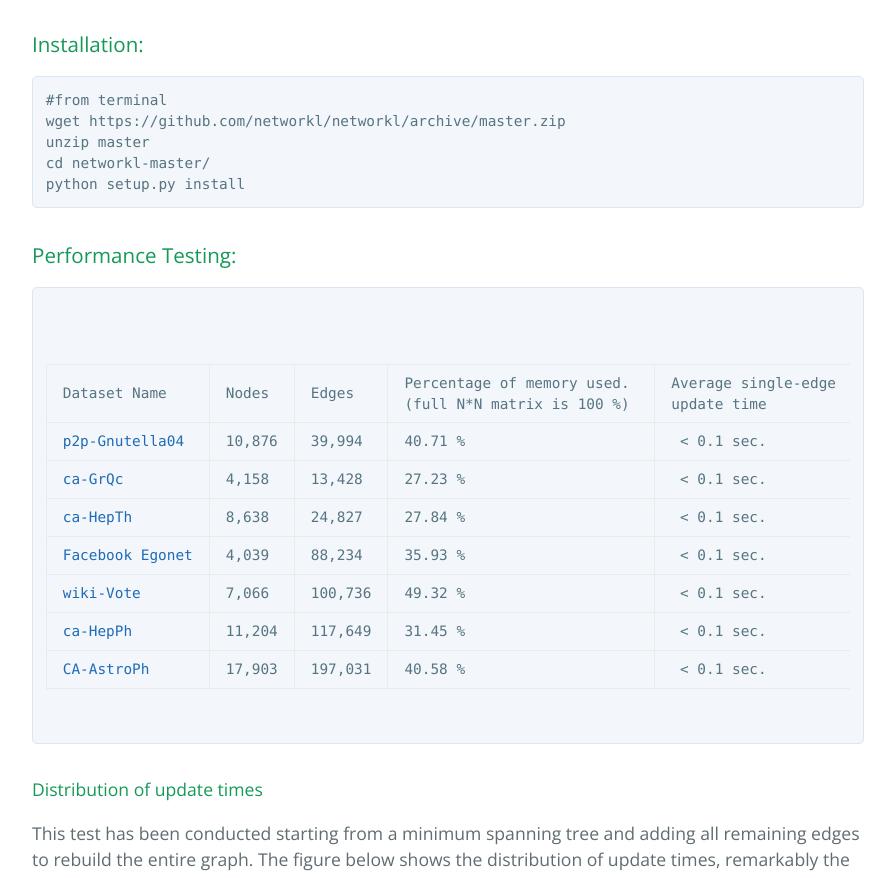
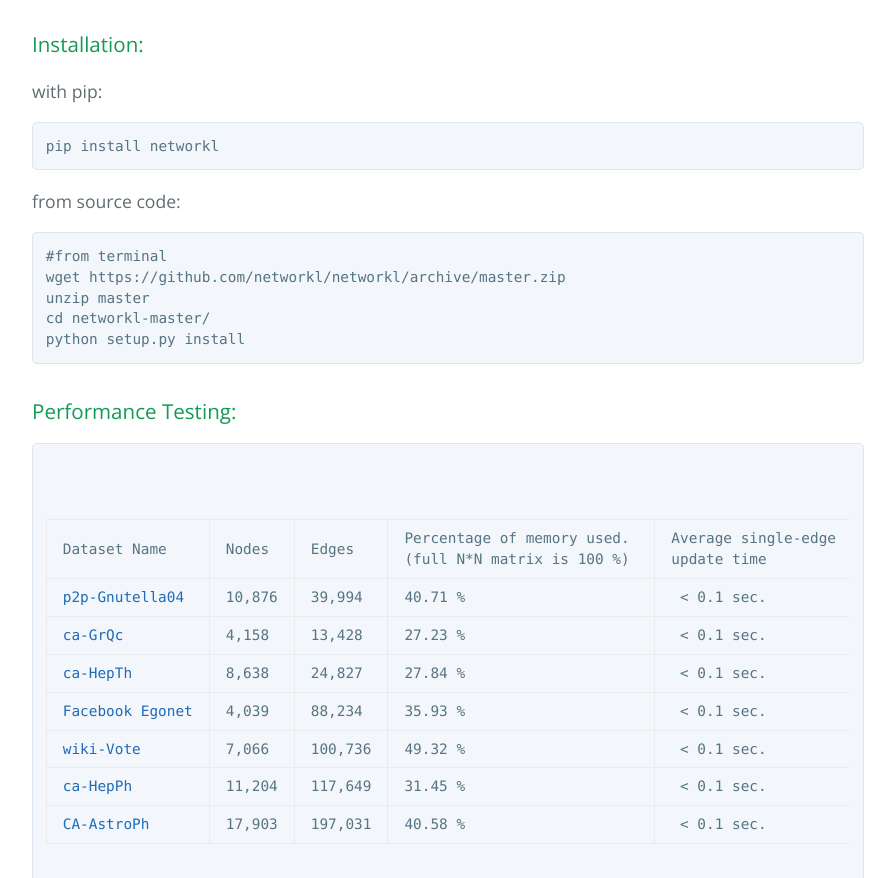
Before and after one commit to networkl/networkl.github.io, a plain HTML site: page index.html in a window 1280 px wide. Shown: the part 1156-2034 px from the top of the page, without its empty margins (192-1087 px from the left). Drawn offline with nearby package versions, Linux system fonts and the light colour scheme.

Commit message:
update all

```diff
--- a/index.html
+++ b/index.html
@@ -51,6 +51,12 @@ new_edges <span class="pl-k">=</span> [(randrange(N),randrange(N)) <span class="
 
 
 <h3>Installation:</h3>
+<p> with pip: </p>
+<div class="highlight highlight-python"><pre>
+pip install networkl
+</pre></div>
+
+<p> from source code: </p>
 <div class="highlight highlight-python"><pre>
 #from terminal
 wget https://github.com/networkl/networkl/archive/master.zip
```
